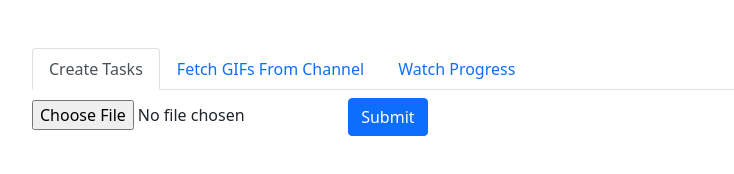
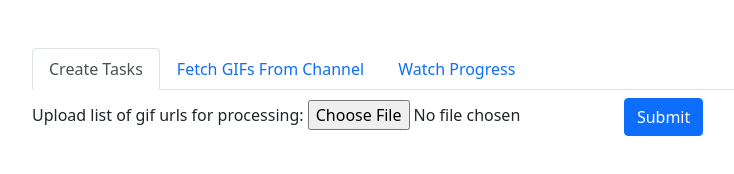
Before and after one commit to yash19089/gif-rank, a plain HTML site: page frontend/index.html in a window 1280 px wide. Shown: the whole page, without its empty margins (50-784 px from the left). Drawn offline with nearby package versions, Linux system fonts and the light colour scheme; no server answers.

Commit message:
add file message

```diff
--- a/frontend/index.html
+++ b/frontend/index.html
@@ -30,6 +30,7 @@
     <div class="tab-content mt-2" id="myTabContent">
         <div class="tab-pane fade show active" id="pane1">
             <form id="pane1_form">
+                <label for="pane1_file_input">Upload list of gif urls for processing:</label>
                 <input type="file" accept=".txt" id="pane1_file_input" required>
                 <button type="submit" class="btn btn-primary" id="pane1_submit">Submit</button>
             </form>
```
